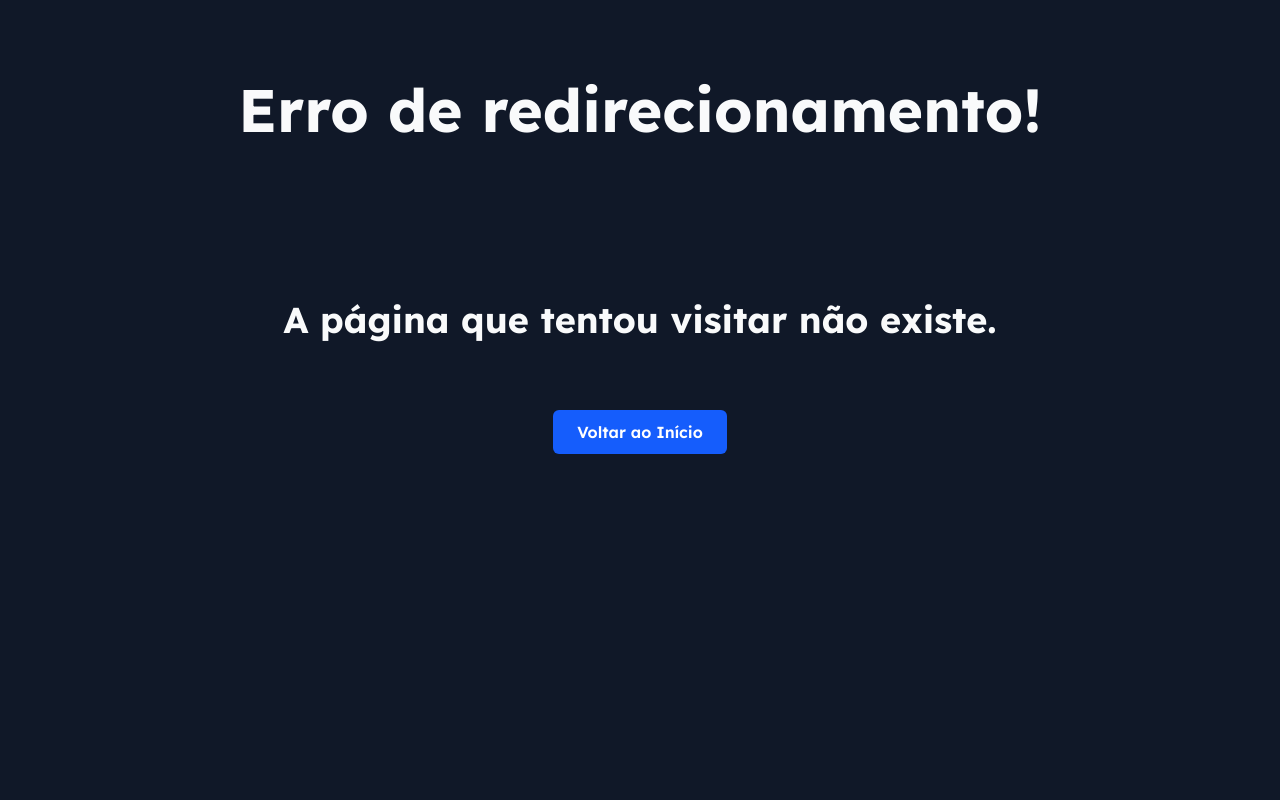
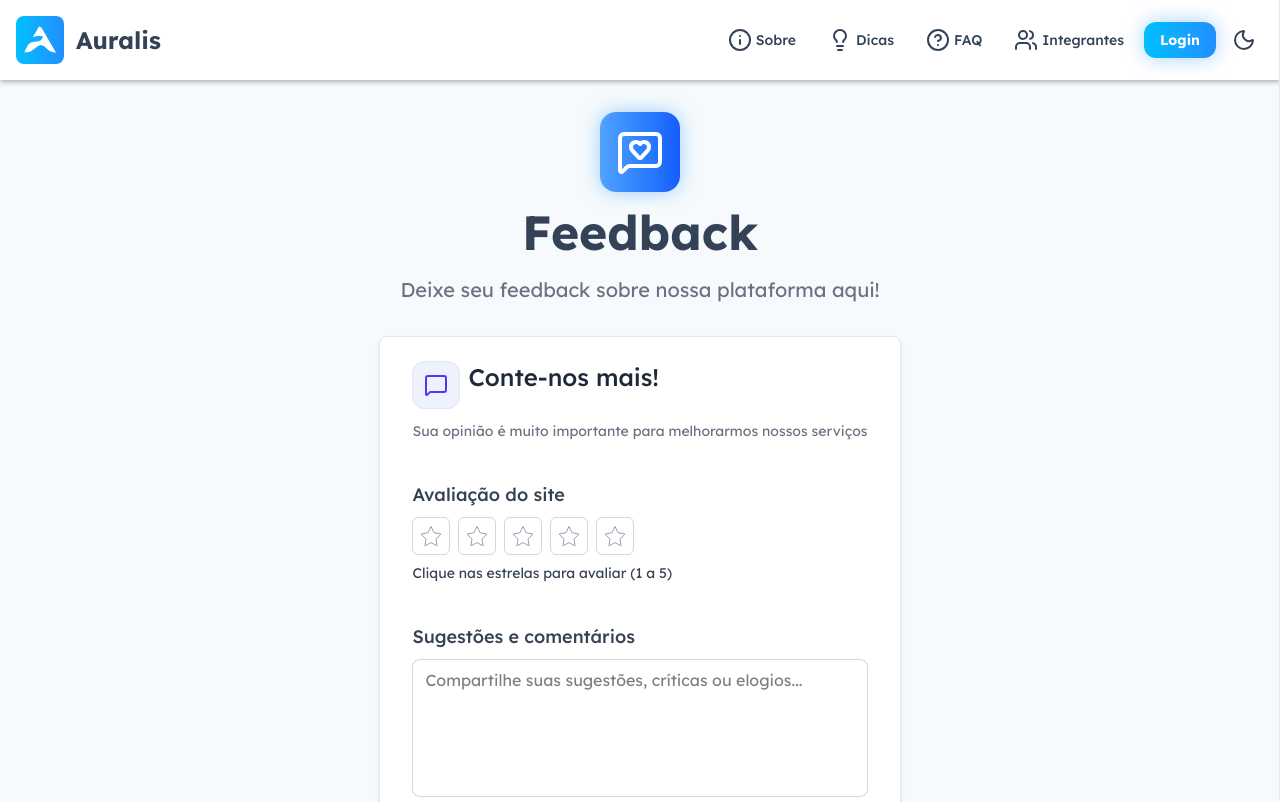
Before and after one commit to Driven-Soft/Auralis, a React (Vite) app: page /feedback in a window 1280 px wide. Shown: the top 802 px of the page. Built offline with nearby package versions, Linux system fonts and the light colour scheme; a web font is replaced by a local one.

Commit message:
feat: Formulário de Feedback completo com POST

```diff
--- a/src/main.tsx
+++ b/src/main.tsx
@@ -4,7 +4,6 @@ import { createBrowserRouter, RouterProvider } from "react-router-dom";
 import ErrorPage from "./routes/ErrorPage";
 import Root from "./routes/Root";
 import IndexRedirect from "./routes/IndexRedirect";
-import Contato from "./routes/Contato";
 import "./index.css";
 import Faq from "./routes/Faq";
 import Integrantes from "./routes/Integrantes";
@@ -15,6 +14,8 @@ import Cadastro from "./routes/Cadastro";
 import { ApiProvider } from "./context/Api/ApiProvider";
 import { UserProvider } from "./context/User/UserProvider";
 import IntegranteDetalhe from "./routes/IntegranteDetalhe";
+import Notificacoes from "./routes/Notificacoes";
+import Feedback from "./routes/Feedback";
 
 const router = createBrowserRouter([
   {
@@ -23,7 +24,8 @@ const router = createBrowserRouter([
     errorElement: <ErrorPage />,
     children: [
       { index: true, element: <IndexRedirect /> },
-      { path: "contato", element: <Contato /> },
+      { path: "notificacoes", element: <Notificacoes /> },
+      { path: "feedback", element: <Feedback /> },
       { path: "faq", element: <Faq /> },
       { path: "integrantes", element: <Integrantes /> },
       { path: "dicas", element: <Dicas /> },
--- a/src/routes/Contato.tsx
+++ /dev/null
@@ -1,7 +0,0 @@
-const Contato = () => {
-  return (
-    <div>Contato</div>
-  )
-}
-
-export default Contato
--- a/src/routes/Dashboard.tsx
+++ b/src/routes/Dashboard.tsx
@@ -172,7 +172,7 @@ const Dashboard = () => {
               </CardWrapper>
             </section>
           </div>
-<hr className="mx-auto border-t-2 rounded-3xl w-[90%] lg:w-[50%] mt-8 border-gray-300 dark:border-gray-500" />
+          <hr className="mx-auto border-t-2 rounded-3xl w-[90%] lg:w-[50%] mt-8 border-gray-300 dark:border-gray-500" />
           <section className="py-8 px-6 items-center justify-center text-left w-[90%] md:w-[50%] mx-auto">
             <ButtonWrapper className="bg-secondary text-white dark:bg-secondary border-2 gap-2">
               <Plus />
@@ -246,6 +246,23 @@ const Dashboard = () => {
               />
             </div>
           </section>
+
+          <section>
+            <CardWrapper>
+              <div className="flex flex-col md:flex-row gap-4 justify-center items-center mx-auto">
+                <div>
+                  <ButtonWrapper to="/notificacoes">
+                    Receber notificações
+                  </ButtonWrapper>
+                </div>
+                <div>
+                  <ButtonWrapper to="/feedback">
+                    Envie seu feedback
+                  </ButtonWrapper>
+                </div>
+              </div>
+            </CardWrapper>
+          </section>
         </>
       ) : (
         <p>Usuário não autenticado.</p>
--- /dev/null
+++ b/src/routes/Feedback.tsx
@@ -0,0 +1,217 @@
+import { HeartHandshakeIcon, MessageSquare, MessageSquareHeart } from "lucide-react";
+import ButtonWrapper from "../components/ButtonWrapper";
+import Hero from "../components/Hero";
+import Wrapper from "../components/Wrapper";
+import { useForm } from "react-hook-form";
+import { useState } from "react";
+import { useApi } from "../context/Api/useApi";
+import { useUser } from "../context/User/useUser";
+import type { FeedbackType } from "../types/feedbackType";
+import CardWrapper from "../components/CardWrapper";
+
+const Feedback = () => {
+  const {
+    register,
+    handleSubmit,
+    formState: { errors },
+    reset,
+    setValue,
+    watch,
+  } = useForm<FeedbackType>();
+
+  const { user } = useUser();
+
+  const { apiUrl } = useApi();
+  const [showSuccess, setShowSuccess] = useState<boolean>(false);
+  const [isLoading, setIsLoading] = useState<boolean>(false);
+
+  const onSubmit = async (data: FeedbackType) => {
+    try {
+      setIsLoading(true);
+      const payload = {
+        idUsuario: user?.id_usuario ?? 0,
+        mensagem: data.message,
+        nota: data.satisfaction,
+      };
+
+      const res = await fetch(`${apiUrl}feedbacks`, {
+        method: "POST",
+        headers: {
+          "Content-Type": "application/json",
+        },
+        body: JSON.stringify(payload),
+      });
+
+      console.log("Dados enviados com sucesso:", res);
+      reset();
+      setShowSuccess(true);
+    } catch (err) {
+      console.error("Erro de rede ao enviar feedback:", err);
+    } finally {
+      setIsLoading(false);
+    }
+  };
+
+  return (
+    <Wrapper>
+      <Hero
+        title="Feedback"
+        text="Deixe seu feedback sobre nossa plataforma aqui!"
+        icon={<MessageSquareHeart color="white" />}
+        iconClassName="bg-linear-to-r from-blue-400 to-blue-600 shadow-glow-blue"
+      />
+
+      <CardWrapper className="items-center my-4 mx-2">
+        {isLoading ? (
+          <div className="flex flex-row items-center justify-center gap-4 m-4">
+          <p className="text-xl font-bold text-gray-600 dark:text-gray-100">
+            Enviando seu feedback...
+          </p>
+          <div className="w-5 h-5 rounded-full border-2 border-t-transparent animate-spin border-gray-400 dark:border-gray-00" />
+        </div>
+        ) : (
+          <>
+            {showSuccess ? (
+              <div className="flex flex-col items-center gap-2 min-h-[90%]">
+                <p className="text-green-400 text-center font-semibold text-lg">
+                  Obrigado! Sua sugestão foi enviada com sucesso!
+                </p>
+                <HeartHandshakeIcon className="w-16 h-16 text-green-400" />
+              </div>
+            ) : (
+              <form onSubmit={handleSubmit(onSubmit)} className="mx-1 sm:mx-4">
+                <div className="flex flex-row gap-2 ">
+                  <div className="w-12 h-12 text-indigo-600 bg-indigo-50 dark:bg-blue-950 dark:text-blue-400  flex items-center justify-center rounded-xl border border-gray-200 dark:border-gray-700">
+                    <MessageSquare />
+                  </div>
+                  <h2 className="text-2xl font-medium text-gray-800 dark:text-white text-center">
+                    Conte-nos mais!
+                  </h2>
+                </div>
+
+                <div className="pb-10 pt-3 text-sm text-gray-500 dark:text-gray-400">
+                  <p>
+                    Sua opinião é muito importante para melhorarmos nossos
+                    serviços
+                  </p>
+                </div>
+                <div>
+                  <span className="block text-gray-700 text-lg font-medium mb-2 dark:text-white">
+                    Avaliação do site
+                  </span>
+
+                  <div>
+                    <input
+                      type="hidden"
+                      {...register("satisfaction", {
+                        required: "Selecione uma nota",
+                        valueAsNumber: true,
+                      })}
+                    />
+
+                    <div className="flex flex-row gap-2">
+                      {Array.from({ length: 5 }, (_, i) => i + 1).map((num) => {
+                        const current = watch("satisfaction") as
+                          | number
+                          | undefined;
+                        const selected = !!current && num <= current;
+
+                        return (
+                          <button
+                            key={num}
+                            type="button"
+                            aria-label={`${num} estrelas`}
+                            onClick={() =>
+                              setValue("satisfaction", num, {
+                                shouldValidate: true,
+                              })
+                            }
+                            className={
+                              "cursor-pointer transition rounded-md p-2 flex items-center justify-center focus:outline-none " +
+                              (selected
+                                ? "bg-yellow-400 text-white"
+                                : "bg-transparent border border-gray-300 dark:border-gray-500 text-gray-400 dark:text-gray-300")
+                            }
+                          >
+                            {selected ? (
+                              <svg
+                                xmlns="http://www.w3.org/2000/svg"
+                                viewBox="0 0 24 24"
+                                className="w-5 h-5 fill-current"
+                                aria-hidden
+                              >
+                                <path d="M12 .587l3.668 7.431L24 9.748l-6 5.858L19.335 24 12 19.897 4.665 24 6 15.606 0 9.748l8.332-1.73L12 .587z" />
+                              </svg>
+                            ) : (
+                              <svg
+                                xmlns="http://www.w3.org/2000/svg"
+                                viewBox="0 0 24 24"
+                                className="w-5 h-5 stroke-current"
+                                fill="none"
+                                aria-hidden
+                              >
+                                <path
+                                  d="M12 .587l3.668 7.431L24 9.748l-6 5.858L19.335 24 12 19.897 4.665 24 6 15.606 0 9.748l8.332-1.73L12 .587z"
+                                  strokeWidth={1.2}
+                                  stroke="currentColor"
+                                />
+                              </svg>
+                            )}
+                          </button>
+                        );
+                      })}
+                    </div>
+                  </div>
+
+                  {errors.satisfaction && (
+                    <p className="text-red-500 text-sm mt-1">
+                      {errors.satisfaction.message}
+                    </p>
+                  )}
+                </div>
+                <span className="block text-gray-700 text-sm my-2 dark:text-gray-400">
+                  Clique nas estrelas para avaliar (1 a 5)
+                </span>
+
+                {/* MENSAGEM */}
+                <div>
+                  <label
+                    htmlFor="message"
+                    className="block text-gray-700 dark:text-white text-lg font-medium mb-2 mt-10"
+                  >
+                    Sugestões e comentários
+                  </label>
+                  <textarea
+                    id="message"
+                    placeholder="Compartilhe suas sugestões, críticas ou elogios..."
+                    rows={5}
+                    {...register("message", {
+                      required: "A mensagem é obrigatória",
+                      minLength: {
+                        value: 5,
+                        message: "A mensagem deve ser maior!",
+                      },
+                    })}
+                    className="w-full dark:placeholder:text-gray-400 border border-gray-300 dark:border-gray-600 dark:text-white rounded-lg px-3 py-2 focus:outline-none focus:ring-2 focus:ring-blue-500 resize-none"
+                  />
+                  {errors.message && (
+                    <p className="text-red-500 text-sm mt-1">
+                      {errors.message.message}
+                    </p>
+                  )}
+                </div>
+
+                {/* BOTÃO */}
+                <ButtonWrapper type="submit" className="mt-4 bg-secondary text-white dark:bg-secondary border-2">
+                  Enviar
+                </ButtonWrapper>
+              </form>
+            )}
+          </>
+        )}
+      </CardWrapper>
+    </Wrapper>
+  );
+};
+
+export default Feedback;
--- a/src/routes/Integrantes.tsx
+++ b/src/routes/Integrantes.tsx
@@ -25,7 +25,7 @@ const Integrantes = () => {
         ))}
       </section>
 
-      <section className="pb-12 mx-12">
+      <section className="pb-12 mx-4 lg:mx-12">
         <CardWrapper className="flex-col gap-4 text-center">
         <div className="shrink-0 w-8 h-8 sm:w-10 sm:h-10 md:w-10 md:h-10 lg:w-12 lg:h-12 transition-all duration-200 rounded-lg">
           <img
@@ -41,7 +41,7 @@ const Integrantes = () => {
             Estamos sempre em busca de pessoas talentosas e apaixonadas por
             fazer a diferença na vida dos profissionais.
           </p>
-          <div className="w-[60%]">
+          <div className="w-[90%] sm:w-[60%]">
           <ButtonWrapper
             href="https://github.com/Driven-Soft"
             className="bg-secondary text-white dark:bg-secondary border-2"
--- /dev/null
+++ b/src/routes/Notificacoes.tsx
@@ -0,0 +1,15 @@
+import ButtonWrapper from "../components/ButtonWrapper"
+import Wrapper from "../components/Wrapper"
+
+const Notificacoes = () => {
+  return (
+    <Wrapper>
+        <h1>Notificações</h1>
+        <ButtonWrapper to="/dashboard">
+            Voltar ao Dashboard
+        </ButtonWrapper>
+    </Wrapper>
+  )
+}
+
+export default Notificacoes
--- /dev/null
+++ b/src/types/feedbackType.ts
@@ -0,0 +1,4 @@
+export interface FeedbackType {
+  satisfaction: number;
+  message: string;
+}
--- a/src/types/metricaType.ts
+++ b/src/types/metricaType.ts
@@ -1,4 +1,4 @@
-export  type MetricaType =
+export type MetricaType =
   | "hidratacao"
   | "tempo_sol"
   | "nivel_estresse"
--- /dev/null
+++ b/src/types/notificacaoType.ts
@@ -0,0 +1,4 @@
+export interface NotificacaoType {
+    email: boolean;
+    whatsapp: boolean;
+}
```
